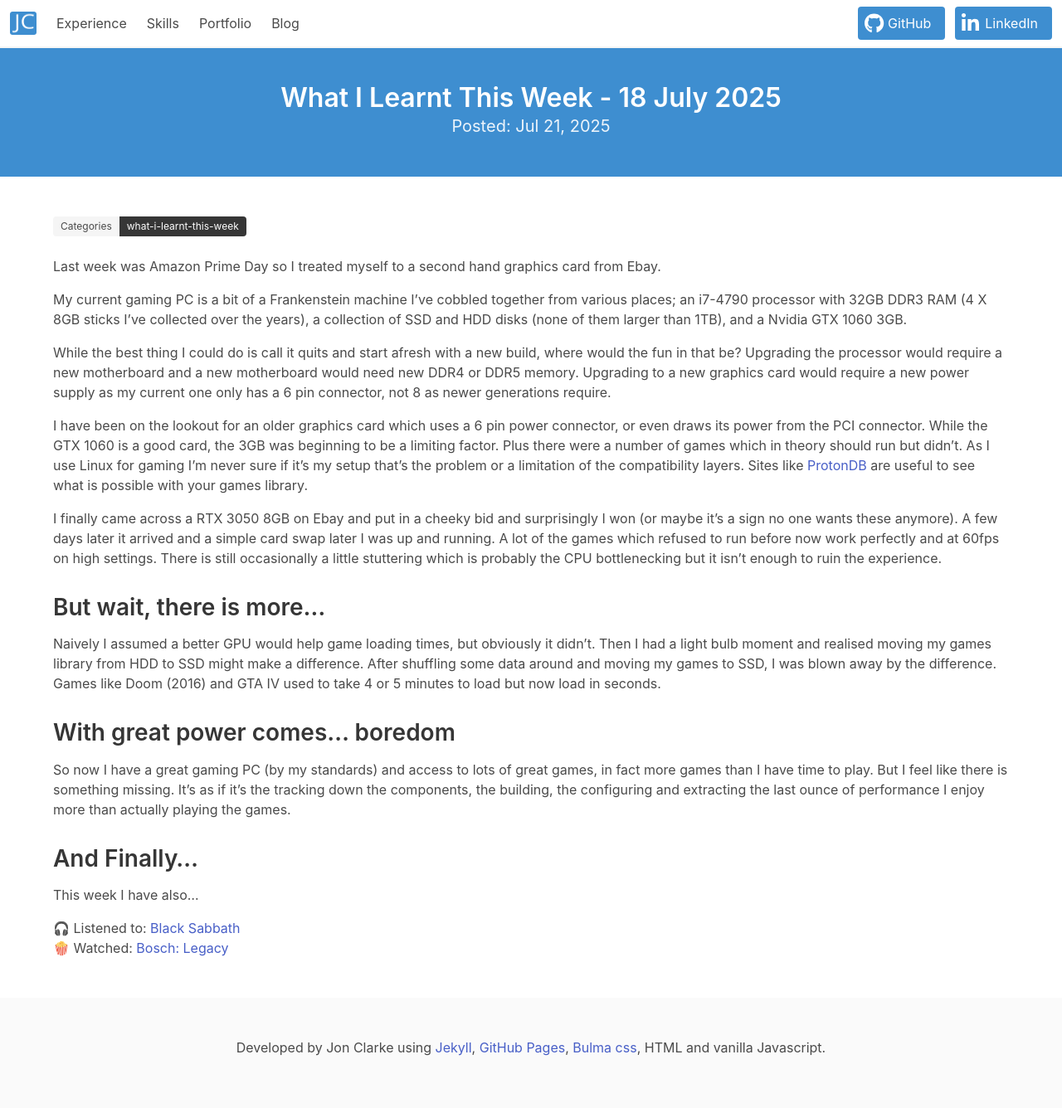
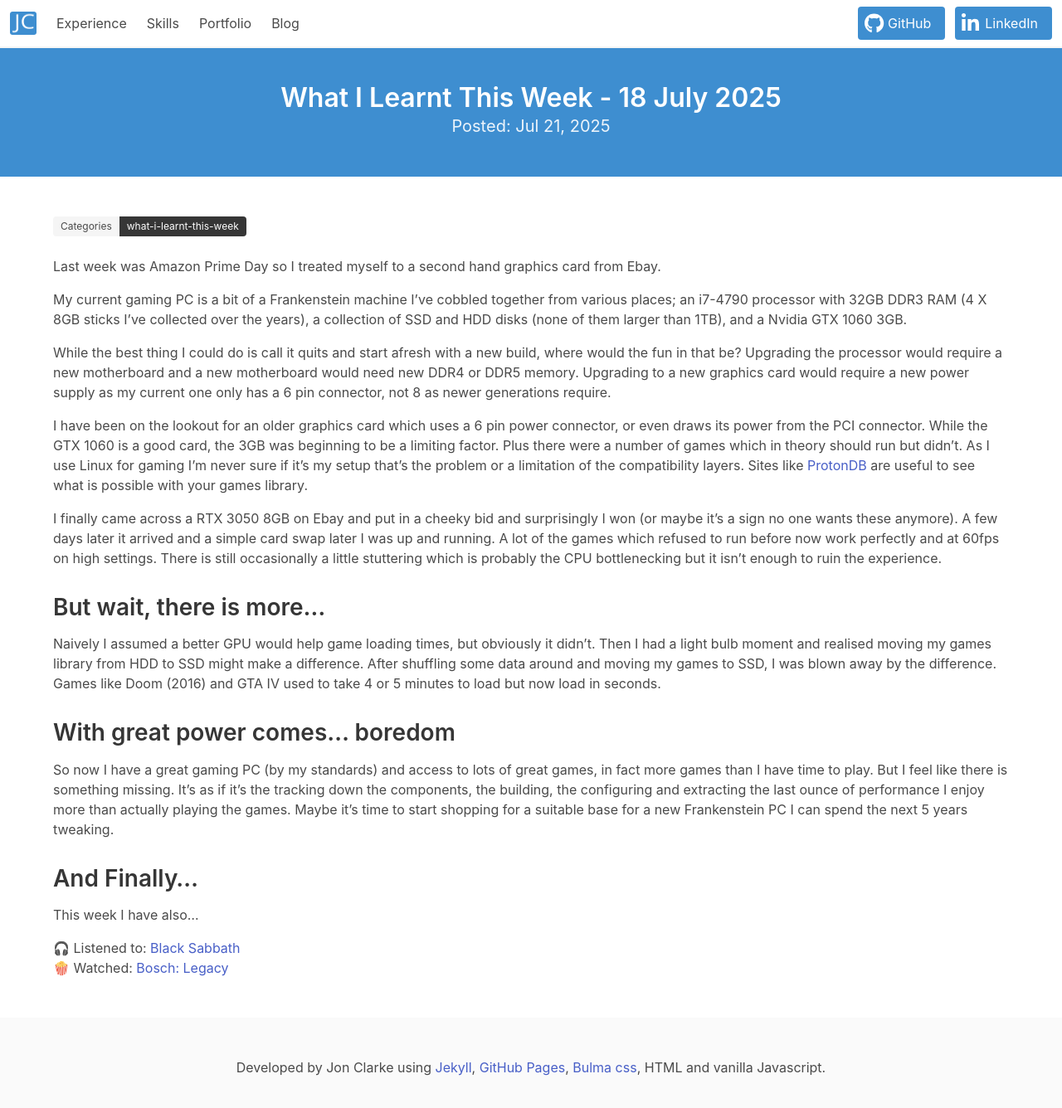
Before and after one commit to zjcz/zjcz.github.io, a Jekyll site: the page built from _posts/2025-07-18-what-i-learnt-this-week-2025-07-18.md, in a window 1280 px wide and 1395 px high. Shown: the top 1336 px of the window at 83% size. Built offline with Jekyll 4.4.1, drawn with Linux system fonts in a browser that asks for light colours.

Commit message:
feat: update 18 July 2025 post

```diff
--- a/_posts/2025-07-18-what-i-learnt-this-week-2025-07-18.md
+++ b/_posts/2025-07-18-what-i-learnt-this-week-2025-07-18.md
@@ -24,7 +24,7 @@
 
 ## With great power comes... boredom
 
-So now I have a great gaming PC (by my standards) and access to lots of great games, in fact more games than I have time to play.  But I feel like there is something missing.  It's as if it's the tracking down the components, the building, the configuring and extracting the last ounce of performance I enjoy more than actually playing the games.
+So now I have a great gaming PC (by my standards) and access to lots of great games, in fact more games than I have time to play.  But I feel like there is something missing.  It's as if it's the tracking down the components, the building, the configuring and extracting the last ounce of performance I enjoy more than actually playing the games.  Maybe it's time to start shopping for a suitable base for a new Frankenstein PC I can spend the next 5 years tweaking.
 
 ## And Finally...
 
```
